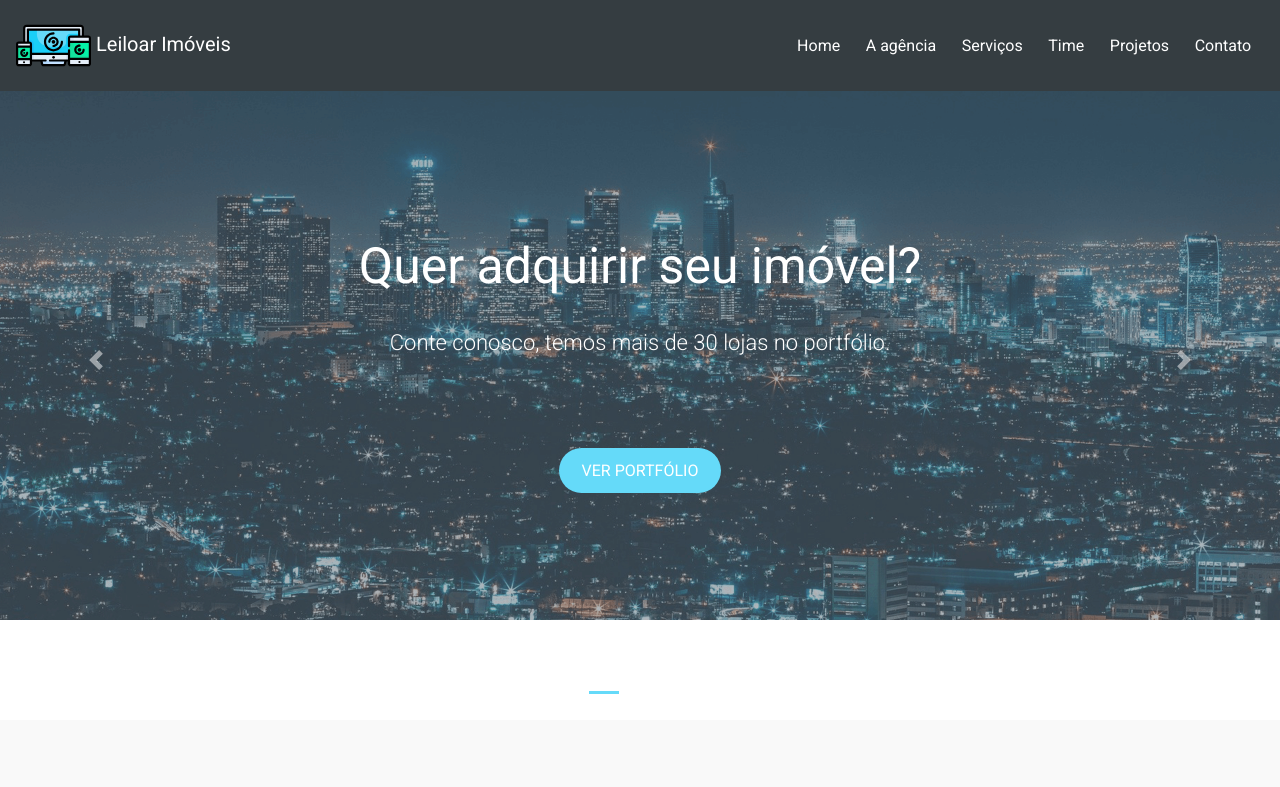
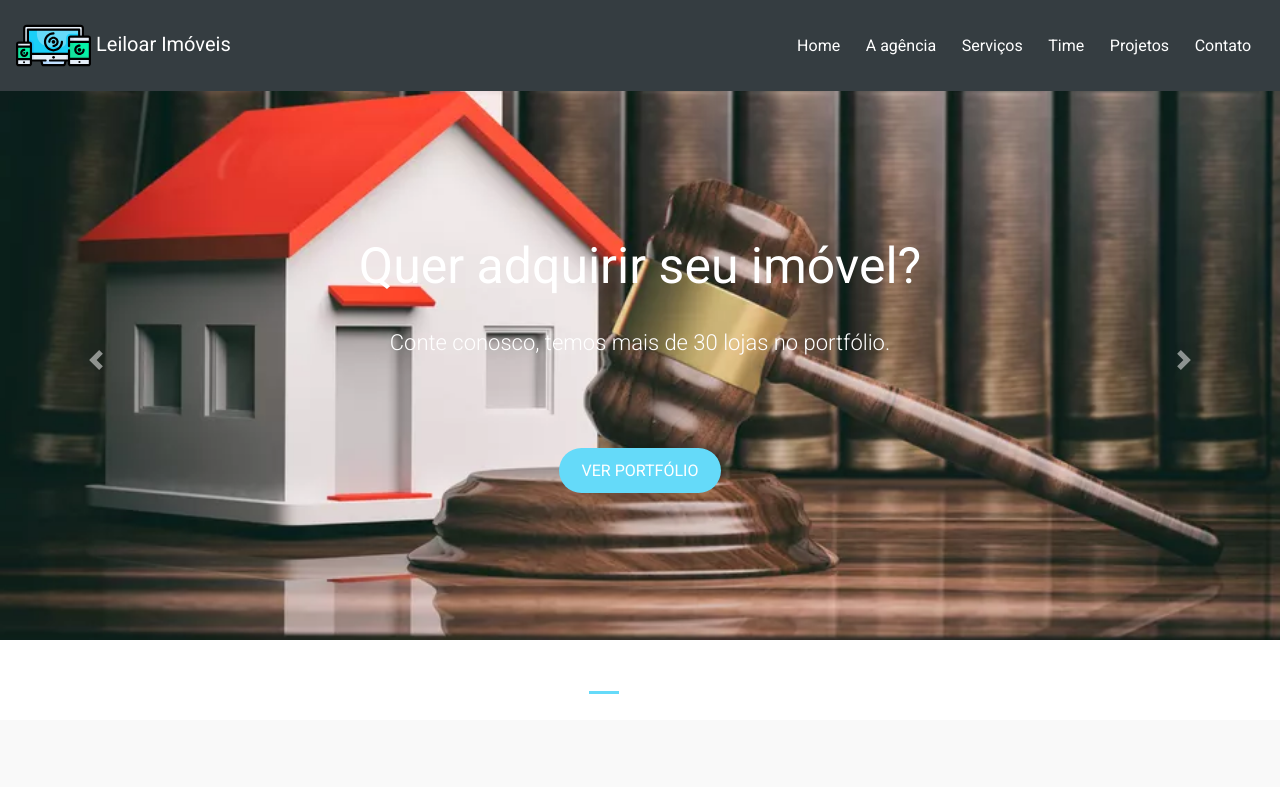
Before and after one commit to llarrossa/leiloar_imoveis, a plain HTML site: page index.html in a window 1280 px wide. Shown: the top 787 px of the page. Drawn offline with nearby package versions, Linux system fonts and the light colour scheme; a script that the page names is missing.

Commit message:
ajuste banner

```diff
--- a/index.html
+++ b/index.html
@@ -56,7 +56,7 @@
 				</ol>
 				<div class="carousel-inner">
 					<div class="carousel-item active">
-						<img src="img/banner1.png" class="d-block w-100" alt="Projetos de e-Commerce">
+						<img src="img/banner4.png" class="d-block w-100" alt="Projetos de e-Commerce">
 						<div class="carousel-caption  d-md-block">
 							<h2>Quer adquirir seu imóvel?</h2>
 							<p>Conte conosco, temos mais de 30 lojas no portfólio.</p>
```
Also changed, not shown: img/banner4.jpeg (added), img/banner4.png (added).
